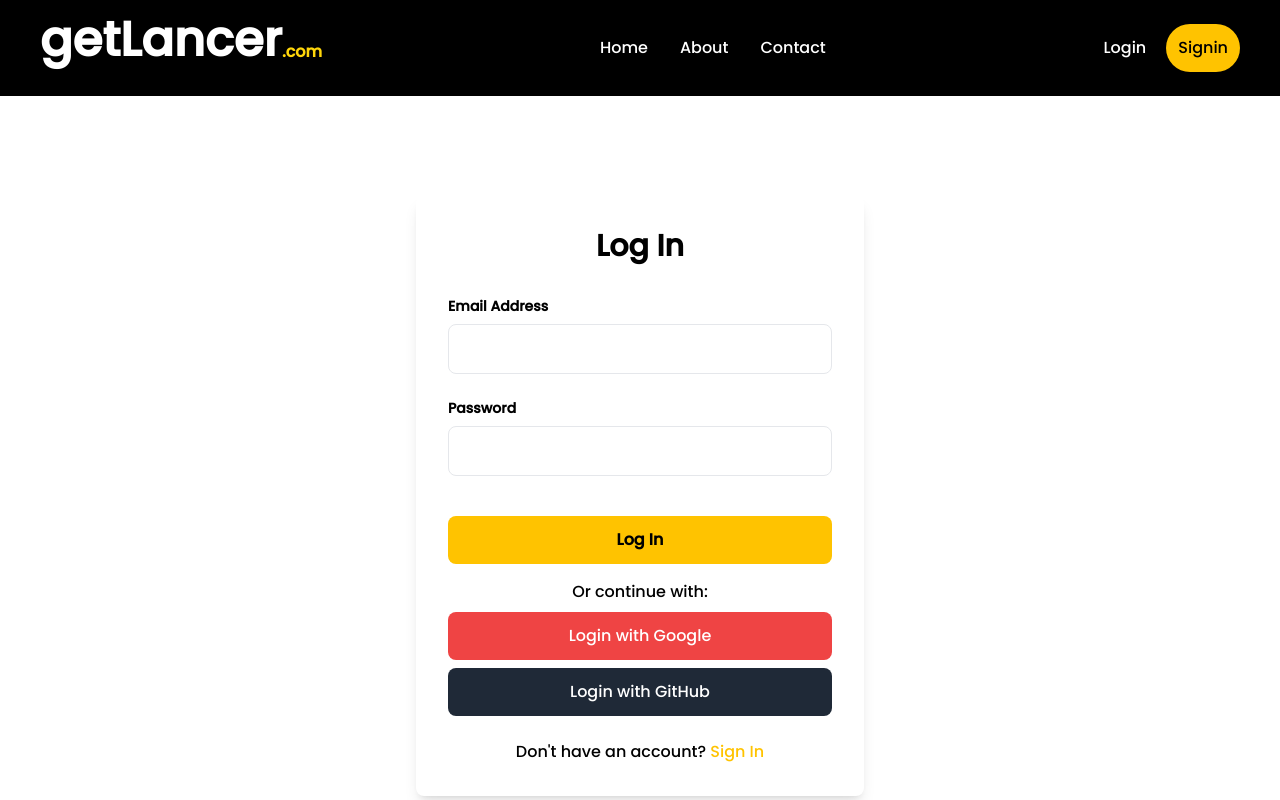
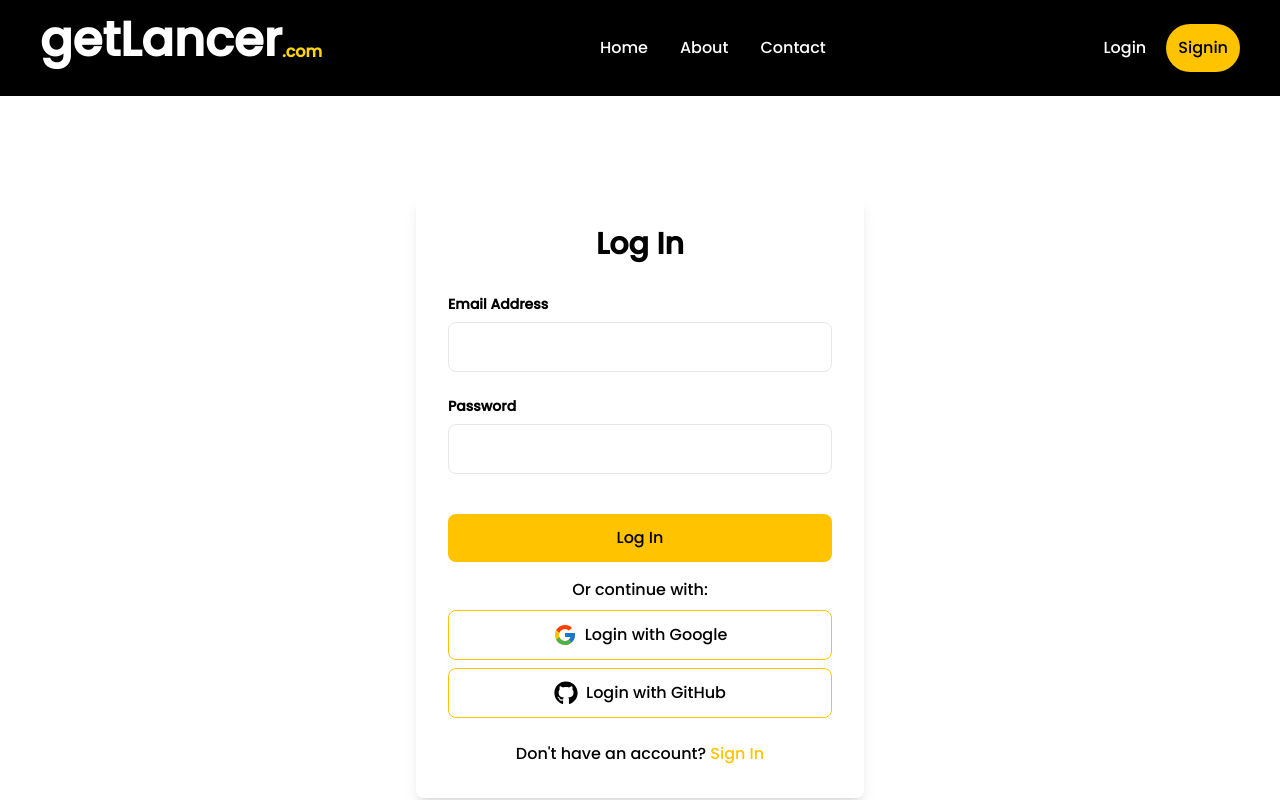
Before and after one commit to prathmesh796/getlancer, a Next.js app: page /login in a window 1280 px wide. Shown: the top 800 px of the page. Built offline with nearby package versions, Linux system fonts and the light colour scheme; no server answers.

Commit message:
profile picture section for freelancer

```diff
--- a/app/(Finterface)/Fprofile/updateFprofile/page.js
+++ b/app/(Finterface)/Fprofile/updateFprofile/page.js
@@ -23,6 +23,7 @@ const UpdateFProfile = () => {
   const [location, setLocation] = useState("");
   const [socialLinks, setSocialLinks] = useState({});
   const [platform, setPlatform] = useState("Facebook");
+  const [socialLinkIndex, setSocialLinkIndex] = useState("");
   const [linkInput, setLinkInput] = useState("");
   const [loading, setLoading] = useState(true);
   const [projects, setProjects] = useState([]);
@@ -70,6 +71,29 @@ const UpdateFProfile = () => {
     }
   };
 
+  const handleSocialDelete = (key) => {
+    // Create new object excluding the deleted key
+    const updatedLinks = Object.fromEntries(
+      Object.entries(socialLinks).filter(([k]) => k !== key)
+    );
+    setSocialLinks(updatedLinks);
+    if (editingIndex === key) {
+      setNewProject({ name: "", description: "", link: "", tags: [] });
+      setEditingIndex(null);
+    }
+  };
+
+  const handleFileChange = (e) => {
+    const file = e.target.files[0]; // Get the selected file
+    if (file) {
+      const reader = new FileReader();
+      reader.onloadend = () => {
+        setProfilePic(reader.result); // Set the profile picture to the file's data URL
+      };
+      reader.readAsDataURL(file); // Read the file as a data URL
+    }
+  };
+
   const handleSubmit = async (e) => {
     e.preventDefault();
 
@@ -108,6 +132,23 @@ const UpdateFProfile = () => {
       )}
       <h1 className="text-2xl font-bold mb-4">Update Freelancer Profile</h1>
       <form onSubmit={handleSubmit}>
+        <label className="block mb-1">Profile Picture</label>
+        <div className="flex justify-between items-center mb-4 p-2 border rounded">
+          {profilePic && (
+            <img
+              width={100}
+              height={100}
+              src={profilePic}
+              alt="Profile Picture"
+              className="w-44 h-44 rounded-full object-cover border-2 border-yellow-400"
+            />
+          )}
+          <input
+            type="file"
+            onChange={handleFileChange}
+            className=""
+          />
+        </div>
 
         <label className="block mb-1">Title</label>
         <input type="text" placeholder="Your Title" value={title} onChange={(e) => setTitle(e.target.value)} className="w-full mb-4 p-2 border rounded" required />
@@ -139,6 +180,7 @@ const UpdateFProfile = () => {
           className="w-full mb-4 p-2 border rounded"
         />
 
+        {/* experience section */}
         <label htmlFor="">Experience</label>
         <div className="border p-4 rounded mb-6">
           <input
@@ -283,14 +325,7 @@ const UpdateFProfile = () => {
                   <div>
                     <strong>{key.charAt(0).toUpperCase() + key.slice(1)}:</strong> {link}
                   </div>
-                  <button onClick={() => {
-                    const updated = Object.entries(socialLinks).filter((_, i) => i !== key);
-                    setSocialLinks(updated);
-                    if (editingIndex === index) {
-                      setNewProject({ name: "", description: "", link: "", tags: [] });
-                      setEditingIndex(null);
-                    }
-                  }}>
+                  <button onClick={() => handleSocialDelete(key)} aria-label={`Delete ${key} link`}>
                     <MdDeleteForever className="w-6 h-6" />
                   </button>
                 </li>
--- a/app/login/page.js
+++ b/app/login/page.js
@@ -3,6 +3,8 @@ import { useState, useEffect, useRef } from "react";
 import { signIn, useSession } from "next-auth/react";
 import { useRouter } from "next/navigation";
 import Link from "next/link";
+import { FaGithub } from "react-icons/fa";
+import { FcGoogle } from "react-icons/fc";
 
 const Login = () => {
   const router = useRouter();
@@ -130,7 +132,7 @@ const Login = () => {
 
           <button
             type="submit"
-            className="w-full bg-yellow text-black p-3 rounded-lg font-semibold mt-4"
+            className="w-full bg-yellow text-black p-3 rounded-lg mt-4"
           >
             Log In
           </button>
@@ -140,16 +142,20 @@ const Login = () => {
           <p>Or continue with:</p>
           <button
             onClick={() => signIn("google")}
-            className="w-full bg-red-500 text-white p-3 rounded-lg mt-2"
+            className="flex items-center justify-center gap-2 w-full border border-yellow p-3 rounded-lg mt-2"
           >
-            Login with Google
+            <FcGoogle className="w-6 h-6" />
+            <span>Login with Google</span>
           </button>
+
           <button
             onClick={() => signIn("github")}
-            className="w-full bg-gray-800 text-white p-3 rounded-lg mt-2"
+            className="flex items-center justify-center gap-2 w-full border border-yellow p-3 rounded-lg mt-2"
           >
-            Login with GitHub
+            <FaGithub className="w-6 h-6" />
+            <span>Login with GitHub</span>
           </button>
+
         </div>
 
         <p className="text-center mt-6">
```
